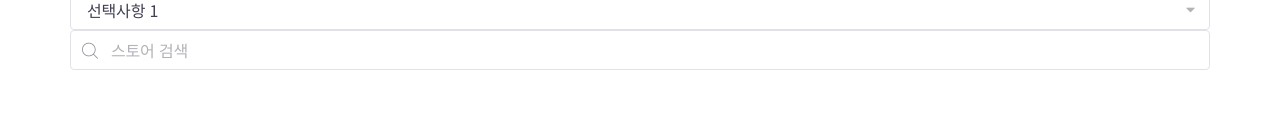
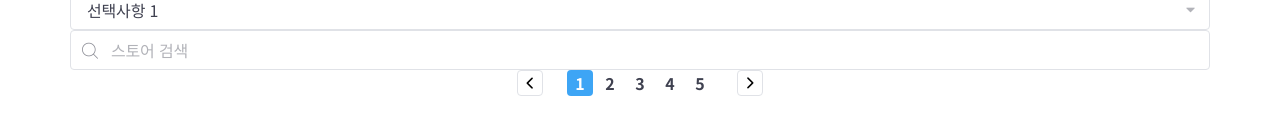
Before and after one commit to k9want/tomorrow-house, a website: page index.html in a window 1280 px wide. Shown: the part 424-558 px from the top of the page. Drawn offline with nearby package versions, Linux system fonts and the light colour scheme; files that its build step writes are made by us from their sources; files whose address does not match are found by name.

Commit message:
💄 Implement a pagination component

```diff
--- a/index.html
+++ b/index.html
@@ -154,6 +154,34 @@
           <input type="text" class="form-input" placeholder="스토어 검색" />
         </div>
       </div>
+
+      <div>
+        <div class="pagination">
+          <button class="page-control page-prev" type="button">
+            <i class="ic-chevron"></i>
+          </button>
+          <ol class="page-list">
+            <li class="page-item is-active">
+              <a href="/">1</a>
+            </li>
+            <li class="page-item">
+              <a href="/">2</a>
+            </li>
+            <li class="page-item">
+              <a href="/">3</a>
+            </li>
+            <li class="page-item">
+              <a href="/">4</a>
+            </li>
+            <li class="page-item">
+              <a href="/">5</a>
+            </li>
+          </ol>
+          <button class="page-control page-next" type="button">
+            <i class="ic-chevron"></i>
+          </button>
+        </div>
+      </div>
     </div>
   </body>
 </html>
--- a/styles/main.scss
+++ b/styles/main.scss
@@ -17,5 +17,6 @@
 @import './modules/prices';
 @import './modules/buttons';
 @import './modules/forms';
+@import './modules/pagination';
 
 @import './layouts/grids';
--- /dev/null
+++ b/styles/modules/_pagination.scss
@@ -0,0 +1,70 @@
+%page-item-base {
+  @include inline-flexbox;
+  @include text-style(16 $primary);
+  height: 26px;
+  font-weight: 700;
+  background-color: $white;
+  border-radius: 4px;
+}
+
+.pagination {
+  @include flexbox;
+
+  .page-control {
+    @extend %page-item-base;
+    width: 26px;
+    border: 1px solid $border;
+
+    &.page-prev {
+      margin-right: 24px;
+      .ic-chevron {
+        transform: rotate(90deg);
+      }
+    }
+
+    &.page-next {
+      margin-left: 24px;
+      .ic-chevron {
+        transform: rotate(-90deg);
+      }
+    }
+
+    &:hover {
+      opacity: 0.4;
+    }
+
+    .ic-chevron {
+      font-size: 20px;
+    }
+  }
+
+  .page-list {
+    @include flexbox;
+  }
+
+  .page-item {
+    margin-right: 4px;
+    &.is-active {
+      a,
+      button {
+        color: $white !important;
+        background-color: $blue;
+      }
+    }
+
+    &:last-child {
+      margin-right: 0;
+    }
+
+    a,
+    button {
+      @extend %page-item-base;
+      min-width: 26px;
+      padding: 0 4px;
+
+      &:hover {
+        color: $blue;
+      }
+    }
+  }
+}
```
